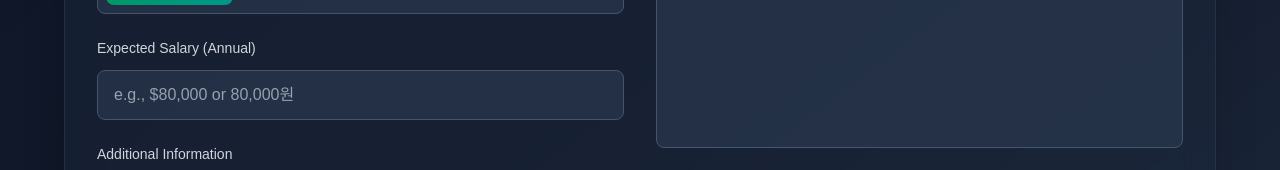
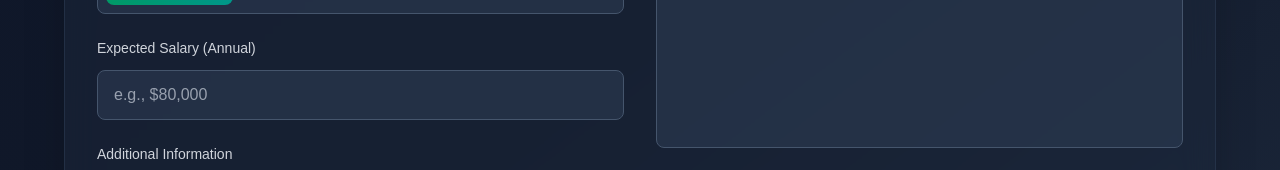
Before and after one commit to sjh001111/jobmatch-frontend, a Next.js app: page / in a window 1280 px wide. Shown: the part 495-665 px from the top of the page. Built offline with nearby package versions, Linux system fonts and the light colour scheme.

Commit message:
살짝 수정

```diff
--- a/app/page.tsx
+++ b/app/page.tsx
@@ -125,7 +125,7 @@ export default function Home() {
                   type="text"
                   value={expectedSalary}
                   onChange={(e) => setExpectedSalary(e.target.value)}
-                  placeholder="e.g., $80,000 or 80,000원"
+                  placeholder="e.g., $80,000"
                   className="w-full px-4 py-3 bg-slate-700/50 border border-slate-600 rounded-lg text-white placeholder-gray-400 focus:ring-2 focus:ring-blue-500 focus:border-transparent transition-all duration-200"
                 />
               </div>
```
